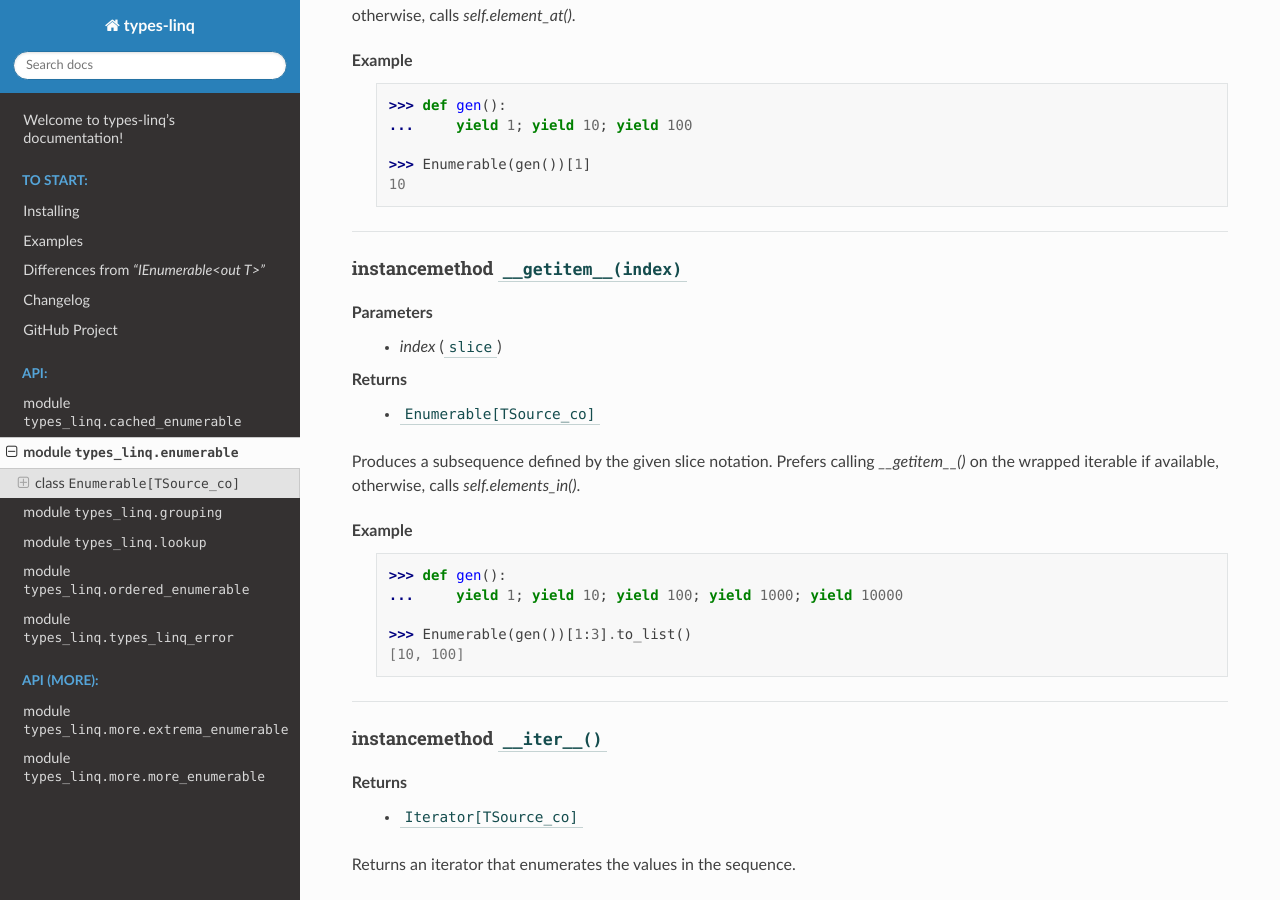
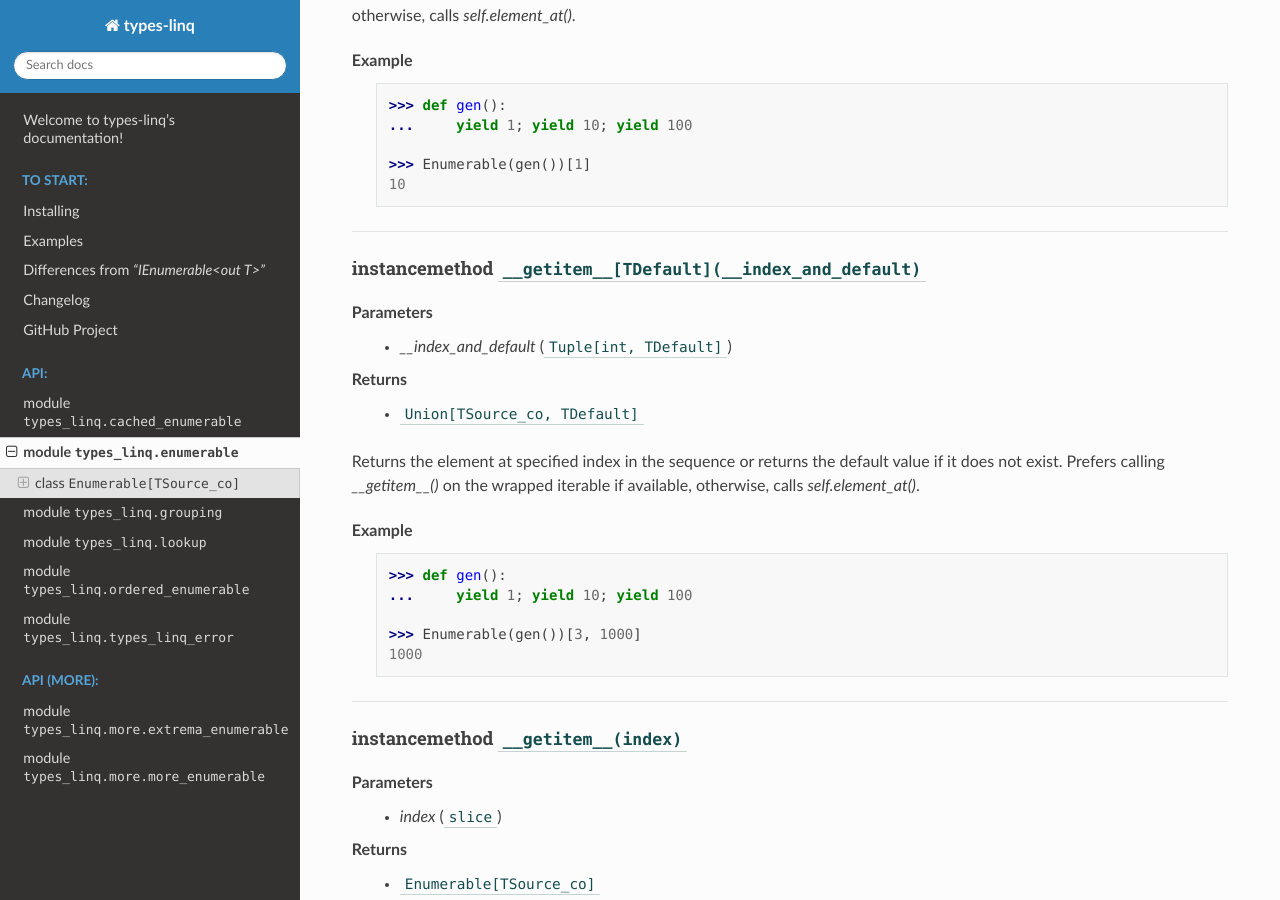
Before and after one commit to cleoold/types-linq, a Sphinx documentation site: the page built from doc/api/types_linq.enumerable.rst, in a window 1280 px wide and 900 px high, scrolled down 1713 px. Built offline with Sphinx 7.4.7 and the Read the Docs theme 2.0.0, drawn with Linux system fonts in a browser that asks for light colours.

Commit message:
add with-default-value overload to __getitem__()

```diff
--- a/doc/api/types_linq.enumerable.rst
+++ b/doc/api/types_linq.enumerable.rst
@@ -83,6 +83,30 @@ Example
 
         >>> Enumerable(gen())[1]
         10
+
+----
+
+instancemethod ``__getitem__[TDefault](__index_and_default)``
+---------------------------------------------------------------
+
+Parameters
+  - `__index_and_default` (``Tuple[int, TDefault]``)
+
+Returns
+  - ``Union[TSource_co, TDefault]``
+
+Returns the element at specified index in the sequence or returns the default value if it does not
+exist. Prefers calling `__getitem__()` on the wrapped iterable if available, otherwise, calls
+`self.element_at()`.
+
+Example
+    .. code-block:: python
+
+        >>> def gen():
+        ...     yield 1; yield 10; yield 100
+
+        >>> Enumerable(gen())[3, 1000]
+        1000
 
 ----
 
--- a/doc/to-start/differences.rst
+++ b/doc/to-start/differences.rst
@@ -43,3 +43,5 @@ Limitations:
 * To deal with overloads, some method parameters are positional-only, e.g. those starting with double
   underscores. Some of them can be improved.
 * ``OrderedEnumerable`` exposing unnecessary type parameter ``TKey``.
+* ``Lookup.__getitem__()``, ``Lookup.contains()``, ``Lookup.count`` are incompatible with the superclass methods they
+  are overriding.
```
Also changed, not shown: 3 other files.
